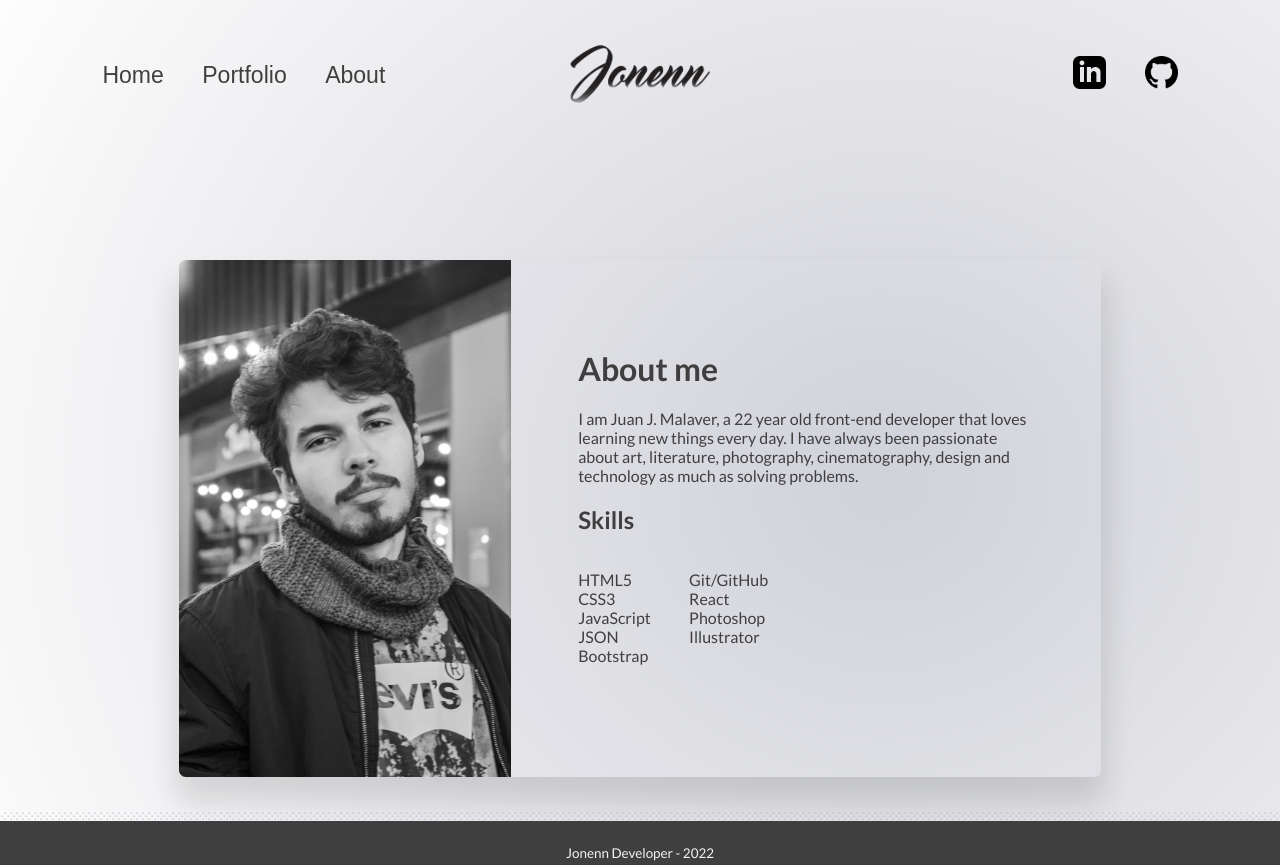
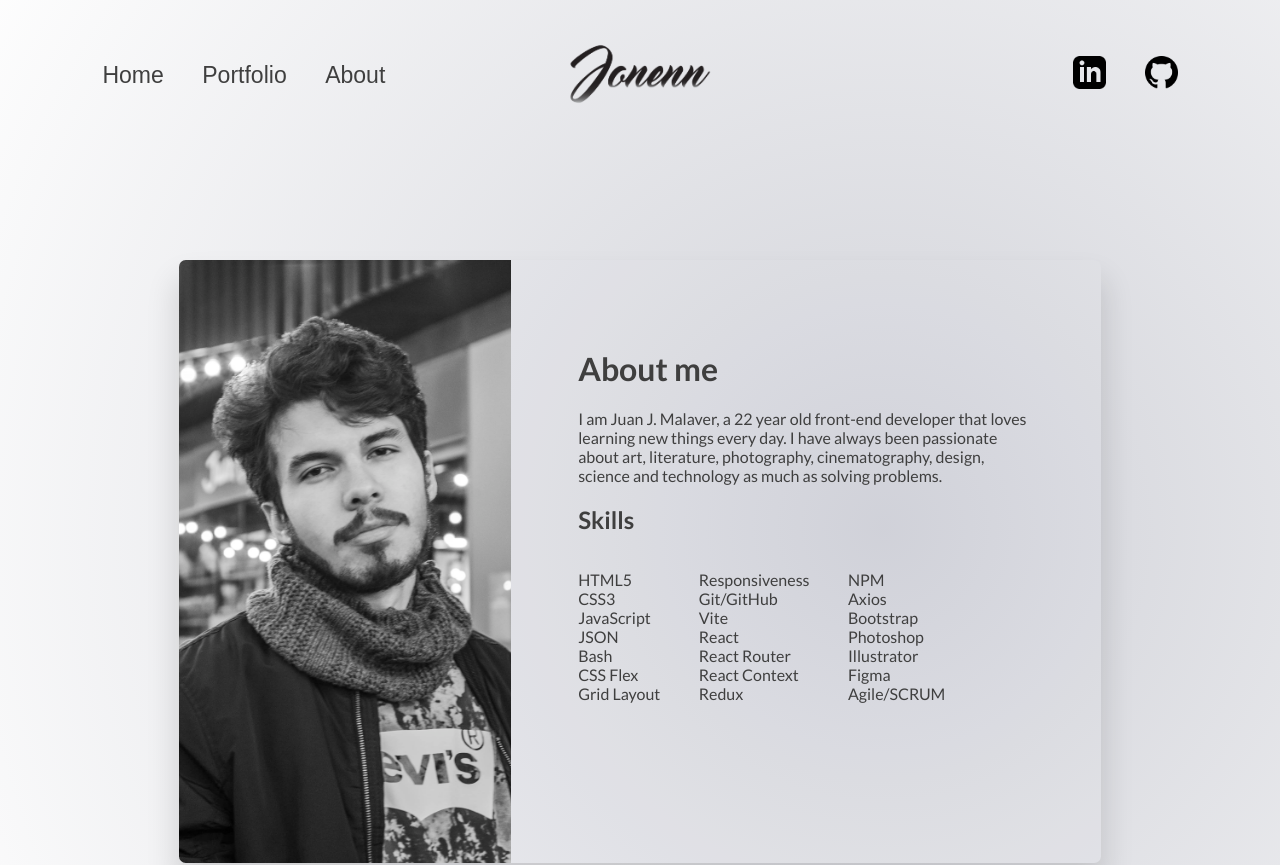
Before and after one commit to jonenn/jonenn, a React (Create React App) app: page /about in a window 1280 px wide. Shown: the top 865 px of the page. Built offline with nearby package versions, Linux system fonts and the light colour scheme.

Commit message:
Minor enhancements and updates

```diff
--- a/package.json
+++ b/package.json
@@ -1,4 +1,5 @@
 {
+   "homepage": "https://jonenn.github.io",
    "name": "portfolio",
    "version": "0.1.0",
    "private": true,
@@ -13,6 +14,8 @@
       "web-vitals": "^2.1.3"
    },
    "scripts": {
+      "predeploy": "npm run build",
+      "deploy": "gh-pages -d build",
       "start": "react-scripts start",
       "build": "react-scripts build",
       "test": "react-scripts test",
@@ -35,5 +38,8 @@
          "last 1 firefox version",
          "last 1 safari version"
       ]
+   },
+   "devDependencies": {
+      "gh-pages": "^3.2.3"
    }
 }
--- a/src/components/IntroCard.js
+++ b/src/components/IntroCard.js
@@ -1,13 +1,13 @@
-import profile from "../images/me.jpeg";
-import "../styles/IntroCard.css";
-import linkedin from "../images/linkedin.png";
-import github from "../images/github.png";
+import profile from '../images/me.jpeg';
+import '../styles/IntroCard.css';
+import linkedin from '../images/linkedin.png';
+import github from '../images/github.png';
 
 const IntroCard = ({ currentState, ctitle, cparagraph, csubtitle }) => {
-   let cardWrapperClass = "card__wrapper";
+   let cardWrapperClass = 'card__wrapper';
    currentState
-      ? (cardWrapperClass += " active")
-      : (cardWrapperClass = "card__wrapper");
+      ? (cardWrapperClass += ' active')
+      : (cardWrapperClass = 'card__wrapper');
    return (
       <div className={cardWrapperClass}>
          <div className="card">
@@ -22,13 +22,27 @@ const IntroCard = ({ currentState, ctitle, cparagraph, csubtitle }) => {
                      <li>CSS3</li>
                      <li>JavaScript</li>
                      <li>JSON</li>
-                     <li>Bootstrap</li>
+                     <li>Bash</li>
+                     <li>CSS Flex</li>
+                     <li>Grid Layout</li>
                   </ul>
                   <ul className="card__list--items">
+                     <li>Responsiveness</li>
                      <li>Git/GitHub</li>
+                     <li>Vite</li>
                      <li>React</li>
+                     <li>React Router</li>
+                     <li>React Context</li>
+                     <li>Redux</li>
+                  </ul>
+                  <ul className="card__list--items">
+                     <li>NPM</li>
+                     <li>Axios</li>
+                     <li>Bootstrap</li>
                      <li>Photoshop</li>
                      <li>Illustrator</li>
+                     <li>Figma</li>
+                     <li>Agile/SCRUM</li>
                   </ul>
                </section>
             </div>
--- a/src/components/Project.js
+++ b/src/components/Project.js
@@ -1,4 +1,4 @@
-import "../styles/Project.css";
+import '../styles/Project.css';
 
 const Project = (props) => {
    return (
@@ -9,7 +9,7 @@ const Project = (props) => {
             <div className="window__control maximize"></div>
             <h6 className="window__title--project">{props.title}</h6>
          </section>
-         <a href={props.goto} target="_blank">
+         <a href={props.goto} target="_blank" rel="noreferrer">
             <img className="window__image" src={props.image}></img>
          </a>
       </section>
--- a/src/components/ProjectsGrid.js
+++ b/src/components/ProjectsGrid.js
@@ -1,18 +1,25 @@
-import { Project } from "./Project";
-import "../styles/ProjectsGrid.css";
-import monet from "../images/monet.png";
-import musique from "../images/musique.png";
-import renoir from "../images/renoir.png";
-import simon from "../images/simon.png";
+import { Project } from './Project';
+import '../styles/ProjectsGrid.css';
+import monet from '../images/monet.png';
+import musique from '../images/musique.png';
+import renoir from '../images/renoir.png';
+import simon from '../images/simon.png';
 
 const ProjectsGrid = ({ currentState }) => {
-   let portfolioClass = "portfolio";
+   let portfolioClass = 'portfolio';
    currentState
-      ? (portfolioClass += " active")
-      : (portfolioClass = "portfolio");
+      ? (portfolioClass += ' active')
+      : (portfolioClass = 'portfolio');
    return (
       <div className={portfolioClass}>
-         <h1 className="portfolio__title">My Portfolio</h1>
+         <div class="title-container">
+            <img
+               src="https://jonenn.github.io/musique/images/Jonenn.gif"
+               alt=""
+               className="logo--gif"
+            />
+            <h1 className="portfolio__title">My Portfolio</h1>
+         </div>
          <section className="portfolio__wrapper">
             <Project
                title="musique - The web's music player"
--- a/src/pages/About.js
+++ b/src/pages/About.js
@@ -1,8 +1,8 @@
-import { Layout } from "../components/Layout";
-import { useContext } from "react";
-import { DataContext } from "../context/DataContext";
-import { IntroCard } from "../components/IntroCard";
-import { date } from "../App";
+import { Layout } from '../components/Layout';
+import { useContext } from 'react';
+import { DataContext } from '../context/DataContext';
+import { IntroCard } from '../components/IntroCard';
+import { date } from '../App';
 
 const About = () => {
    const { showMenu } = useContext(DataContext);
@@ -12,11 +12,13 @@ const About = () => {
             currentState={showMenu}
             ctitle="About me"
             cparagraph={`I am Juan J. Malaver, a ${parseInt(
-               date.getFullYear() - 1999.4
+               date.getMonth() > 7
+                  ? date.getFullYear() - 1999
+                  : date.getFullYear() - 1999 - 1
             )}
                year old front-end developer that loves learning new things every day. I
                have always been passionate about art, literature, photography,
-               cinematography, design and technology as much as solving
+               cinematography, design, science and technology as much as solving
                problems. `}
             csubtitle="Skills"
          />
--- a/src/styles/IntroCard.css
+++ b/src/styles/IntroCard.css
@@ -16,6 +16,8 @@
 
 .card__subcontainer {
    padding: 4.2rem 4.2rem 3rem;
+   margin-top: auto;
+   margin-bottom: 3rem;
    width: 64%;
    box-sizing: border-box;
 }
--- a/src/styles/ProjectsGrid.css
+++ b/src/styles/ProjectsGrid.css
@@ -3,8 +3,19 @@
    width: 75%;
 }
 
+.title-container {
+   display: flex;
+   justify-content: center;
+   align-items: center;
+}
+
+.title-container img {
+   height: 3.3rem;
+   opacity: 0.84;
+}
+
 .portfolio__title {
-   margin: 1.2rem 1.5rem;
+   margin: 1.2rem 1.5rem 1.2rem 0.9rem;
    text-align: center;
 }
 
```
Also changed, not shown: src/App.js (+5 -5 lines), src/components/Navbar.js (+9 -9 lines), 1 other file (tests, documents, lock files or other folders). Lines whose indentation alone changed are shown as unchanged.
